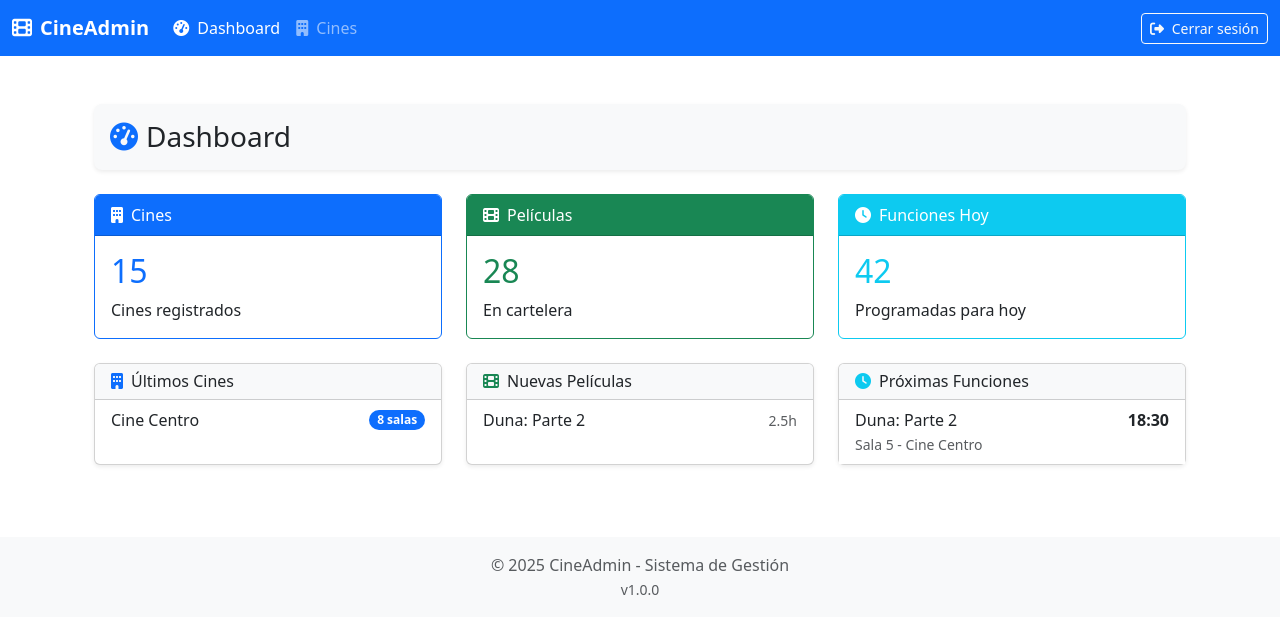
After one commit to Draklob/FlaskCine, a Flask app: page /admin/ in a window 1280 px wide. The commit adds this page. Shown: the top 634 px of the page. Run offline with Flask 3, Linux system fonts and the light colour scheme.

```diff
--- a/app.py
+++ b/app.py
@@ -1,8 +1,9 @@
 import pymysql
-from flask import Flask, jsonify, render_template
+from flask import Flask, jsonify, render_template, request, url_for, redirect, Blueprint
 from flask_cors import CORS
 from crear_datos_cine import crear_base_datos, listar_base_datos, crear_tablas, conectar_base_datos_cine
 from agregar_datos_cine import agregar_datos_cine
+from datetime import datetime
 
 def iniciar_base_datos():
     print("\n=== Iniciando configuración de la base de datos ===")
@@ -10,6 +11,8 @@ def iniciar_base_datos():
     crear_tablas()
     agregar_datos_cine()
     #listar_base_datos()
+
+admin_bp = Blueprint('admin', __name__, url_prefix='/admin')
 app = Flask(__name__)
 CORS(app)
 
@@ -87,5 +90,27 @@ def get_peliculas(id_cine):
 def serve_index():
     return render_template('index.html')
 
+@admin_bp.route('/')
+def dashboard():
+    return render_template('admin/dashboard.html', now = datetime.now())
+
+@admin_bp.route('/cines')
+def cines():
+    # Lógica para obtener cines de la base de datos
+    return render_template('admin/cines.html')
+
+
+# Rutas similares para películas y funciones
+@app.route('/admin/peliculas')
+def admin_peliculas():
+    return render_template('admin/peliculas.html')
+
+
+@app.route('/admin/funciones')
+def admin_funciones():
+    return render_template('admin/funciones.html')
+
+app.register_blueprint(admin_bp)
+
 if __name__ == '__main__':
     app.run(debug=True, port=5000)
--- /dev/null
+++ b/static/js/admin.js
@@ -0,0 +1,20 @@
+document.addEventListener('DOMContentLoaded', () => {
+    // Confirmación para cerrar sesión
+    document.querySelector('.btn-logout')?.addEventListener('click', () => {
+        if (confirm('¿Estás seguro de que deseas cerrar sesión?')) {
+            window.location.href = "{{ url_for('logout') }}";
+        }
+    });
+
+    // Efecto hover mejorado para tarjetas
+    const cards = document.querySelectorAll('.stat-card, .action-card');
+    cards.forEach(card => {
+        card.addEventListener('mouseenter', () => {
+            card.style.transition = 'all 0.3s ease-out';
+        });
+
+        card.addEventListener('mouseleave', () => {
+            card.style.transition = 'all 0.2s ease-in';
+        });
+    });
+});
--- /dev/null
+++ b/templates/admin/_footer.html
@@ -0,0 +1,11 @@
+<!-- templates/admin/_footer.html -->
+{% from "layouts/macros.html" import copyright_year %}
+
+<footer class="admin-footer py-3 mt-5 bg-light">
+    <div class="container text-center">
+        <p class="mb-0 text-muted">
+            &copy; {{ copyright_year(now) }} CineAdmin - Sistema de Gestión
+        </p>
+        <small class="text-muted">v1.0.0</small>
+    </div>
+</footer>
--- /dev/null
+++ b/templates/admin/_navbar.html
@@ -0,0 +1,32 @@
+<nav class="navbar navbar-expand-lg navbar-dark bg-primary admin-navbar mb-4">
+    <div class="container-fluid">
+        <a class="navbar-brand fw-bold" href="{{ url_for('admin.dashboard') }}">
+            <i class="fas fa-film me-2"></i>CineAdmin
+        </a>
+        <button class="navbar-toggler" type="button" data-bs-toggle="collapse" data-bs-target="#adminNavbar">
+            <span class="navbar-toggler-icon"></span>
+        </button>
+        <div class="collapse navbar-collapse" id="adminNavbar">
+            <ul class="navbar-nav me-auto">
+                <li class="nav-item">
+                    <a class="nav-link {% if request.endpoint == 'admin.dashboard' %}active{% endif %}"
+                       href="{{ url_for('admin.dashboard') }}">
+                        <i class="fas fa-tachometer-alt me-1"></i> Dashboard
+                    </a>
+                </li>
+                <li class="nav-item">
+                    <a class="nav-link {% if request.endpoint == 'admin.cines' %}active{% endif %}"
+                       href="{{ url_for('admin.cines') }}">
+                        <i class="fas fa-building me-1"></i> Cines
+                    </a>
+                </li>
+                <!-- Más items del menú -->
+            </ul>
+            <div class="d-flex">
+                <button class="btn btn-outline-light btn-sm">
+                    <i class="fas fa-sign-out-alt me-1"></i> Cerrar sesión
+                </button>
+            </div>
+        </div>
+    </div>
+</nav>
--- /dev/null
+++ b/templates/admin/base.html
@@ -0,0 +1,46 @@
+<!DOCTYPE html>
+<html lang="es">
+<head>
+    <meta charset="UTF-8">
+    <meta name="viewport" content="width=device-width, initial-scale=1.0">
+    <title>CineAdmin - {% block title %}{% endblock %}</title>
+
+    <!-- Bootstrap CSS -->
+    <link href="https://cdn.jsdelivr.net/npm/bootstrap@5.3.5/dist/css/bootstrap.min.css"
+          rel="stylesheet" integrity="sha384-SgOJa3DmI69IUzQ2PVdRZhwQ+dy64/BUtbMJw1MZ8t5HZApcHrRKUc4W0kG879m7" crossorigin="anonymous">
+    <!-- Fuente de Google -->
+    <link href="https://fonts.googleapis.com/css2?family=Inter:wght@400;500;600;700&display=swap" rel="stylesheet">
+    <!-- Font Awesome para íconos -->
+    <link rel="stylesheet" href="https://cdnjs.cloudflare.com/ajax/libs/font-awesome/6.4.2/css/all.min.css">
+    <link rel="stylesheet" href="{{ url_for('static', filename='css/admin.css') }}">
+
+    {% block extra_css %}{% endblock %}
+</head>
+<body class="admin-body">
+   <!-- Navbar -->
+    {% include 'admin/_navbar.html' %}
+
+    <!-- Contenido principal -->
+    <main class="container py-4">
+        {% with messages = get_flashed_messages(with_categories=true) %}
+            {% if messages %}
+                {% for category, message in messages %}
+                    <div class="alert alert-{{ category }} alert-dismissible fade show">
+                        {{ message }}
+                        <button type="button" class="btn-close" data-bs-dismiss="alert"></button>
+                    </div>
+                {% endfor %}
+            {% endif %}
+        {% endwith %}
+
+        {% block content %}{% endblock %}
+    </main>
+
+    <!-- Footer -->
+    {% include 'admin/_footer.html' %}
+
+    <!-- Bootstrap JS -->
+
+    <script src="{{ url_for('static', filename='js/admin.js') }}"></script>
+</body>
+</html>
--- /dev/null
+++ b/templates/admin/dashboard.html
@@ -0,0 +1,142 @@
+{% extends "admin/base.html" %}
+
+{% block content %}
+<div class="container-fluid">
+    <!-- Barra superior de acciones -->
+    <div class="admin-action-bar mb-4 p-3 bg-light rounded-3 shadow-sm">
+        <div class="d-flex justify-content-between align-items-center">
+            <h1 class="h3 mb-0">
+                <i class="fas fa-tachometer-alt me-2 text-primary"></i>Dashboard
+            </h1>
+            <div class="btn-group">
+{#                <a href="{{ url_for('admin.crear_cine') }}" class="btn btn-primary btn-sm">#}
+{#                    <i class="fas fa-plus-circle me-1"></i> Gestionar Cines#}
+{#                </a>#}
+{#                <a href="{{ url_for('admin.crear_pelicula') }}" class="btn btn-success btn-sm">#}
+{#                    <i class="fas fa-film me-1"></i> Gestionar Películas#}
+{#                </a>#}
+{#                <a href="{{ url_for('admin.crear_funcion') }}" class="btn btn-info btn-sm">#}
+{#                    <i class="fas fa-clock me-1"></i> Gestionar Funciones#}
+{#                </a>#}
+            </div>
+        </div>
+    </div>
+
+    <!-- Tarjetas resumen -->
+    <div class="row g-4 mb-4">
+        <!-- Tarjeta Cines -->
+        <div class="col-md-4">
+            <div class="card summary-card h-100 border-primary">
+                <div class="card-header bg-primary text-white">
+                    <i class="fas fa-building me-2"></i>Cines
+                </div>
+                <div class="card-body">
+                    <h2 class="card-title text-primary">15</h2>
+                    <p class="card-text">Cines registrados</p>
+{#                    <a href="{{ url_for('admin.gestion_cines') }}" class="btn btn-outline-primary btn-sm">#}
+{#                        Ver todos <i class="fas fa-arrow-right ms-1"></i>#}
+                    </a>
+                </div>
+            </div>
+        </div>
+
+        <!-- Tarjeta Películas -->
+        <div class="col-md-4">
+            <div class="card summary-card h-100 border-success">
+                <div class="card-header bg-success text-white">
+                    <i class="fas fa-film me-2"></i>Películas
+                </div>
+                <div class="card-body">
+                    <h2 class="card-title text-success">28</h2>
+                    <p class="card-text">En cartelera</p>
+{#                    <a href="{{ url_for('admin.gestion_peliculas') }}" class="btn btn-outline-success btn-sm">#}
+{#                        Ver todas <i class="fas fa-arrow-right ms-1"></i>#}
+                    </a>
+                </div>
+            </div>
+        </div>
+
+        <!-- Tarjeta Funciones Hoy -->
+        <div class="col-md-4">
+            <div class="card summary-card h-100 border-info">
+                <div class="card-header bg-info text-white">
+                    <i class="fas fa-clock me-2"></i>Funciones Hoy
+                </div>
+                <div class="card-body">
+                    <h2 class="card-title text-info">42</h2>
+                    <p class="card-text">Programadas para hoy</p>
+{#                    <a href="{{ url_for('admin.gestion_funciones') }}" class="btn btn-outline-info btn-sm">#}
+{#                        Ver todas <i class="fas fa-arrow-right ms-1"></i>#}
+                    </a>
+                </div>
+            </div>
+        </div>
+    </div>
+
+    <!-- Listados rápidos -->
+    <div class="row g-4">
+        <!-- Listado Cines -->
+        <div class="col-lg-4">
+            <div class="card shadow-sm h-100">
+                <div class="card-header bg-light">
+                    <h3 class="h6 mb-0">
+                        <i class="fas fa-building text-primary me-2"></i>Últimos Cines
+                    </h3>
+                </div>
+                <div class="card-body p-0">
+                    <ul class="list-group list-group-flush">
+                        <li class="list-group-item d-flex justify-content-between align-items-center">
+                            Cine Centro
+                            <span class="badge bg-primary rounded-pill">8 salas</span>
+                        </li>
+                        <!-- Más items -->
+                    </ul>
+                </div>
+            </div>
+        </div>
+
+        <!-- Listado Películas -->
+        <div class="col-lg-4">
+            <div class="card shadow-sm h-100">
+                <div class="card-header bg-light">
+                    <h3 class="h6 mb-0">
+                        <i class="fas fa-film text-success me-2"></i>Nuevas Películas
+                    </h3>
+                </div>
+                <div class="card-body p-0">
+                    <ul class="list-group list-group-flush">
+                        <li class="list-group-item d-flex justify-content-between align-items-center">
+                            Duna: Parte 2
+                            <span class="text-muted small">2.5h</span>
+                        </li>
+                        <!-- Más items -->
+                    </ul>
+                </div>
+            </div>
+        </div>
+
+        <!-- Listado Funciones Hoy -->
+        <div class="col-lg-4">
+            <div class="card shadow-sm h-100">
+                <div class="card-header bg-light">
+                    <h3 class="h6 mb-0">
+                        <i class="fas fa-clock text-info me-2"></i>Próximas Funciones
+                    </h3>
+                </div>
+                <div class="card-body p-0">
+                    <ul class="list-group list-group-flush">
+                        <li class="list-group-item">
+                            <div class="d-flex justify-content-between">
+                                <span>Duna: Parte 2</span>
+                                <strong>18:30</strong>
+                            </div>
+                            <small class="text-muted">Sala 5 - Cine Centro</small>
+                        </li>
+                        <!-- Más items -->
+                    </ul>
+                </div>
+            </div>
+        </div>
+    </div>
+</div>
+{% endblock %}
--- a/templates/index.html
+++ b/templates/index.html
@@ -14,6 +14,7 @@
         <aside class="sidebar col no-gutters">
             <div class="cines-lista-cabecera align-content-center">
                 <h2 class="titulos">Cines</h2>
+                <button id="mostrar-admin" class="btn-admin" onclick="window.location.href='{{ url_for('admin.dashboard') }}'">Administrador</button>
             </div>
             <nav class="nav-contenedor">
                 <div class="cines-lista-contenedor">
--- /dev/null
+++ b/templates/layouts/macros.html
@@ -0,0 +1,11 @@
+{% macro format_date(date) %}
+    {{ date.strftime('Dia %d/%m/%Y, Hora %H:%M') }}
+{% endmacro %}
+
+{% macro copyright_year(date) %}
+    {% if date is defined %}
+        {{ date.year }}
+    {% else %}
+        {{ '' }}
+    {% endif %}
+{% endmacro %}
```
Also changed, not shown: static/admin.css (added, +130 -0 lines), templates/admin/cines.html (added, +52 -0 lines), templates/admin/funciones.html (added, +10 -0 lines), templates/admin/peliculas.html (added, +10 -0 lines).
